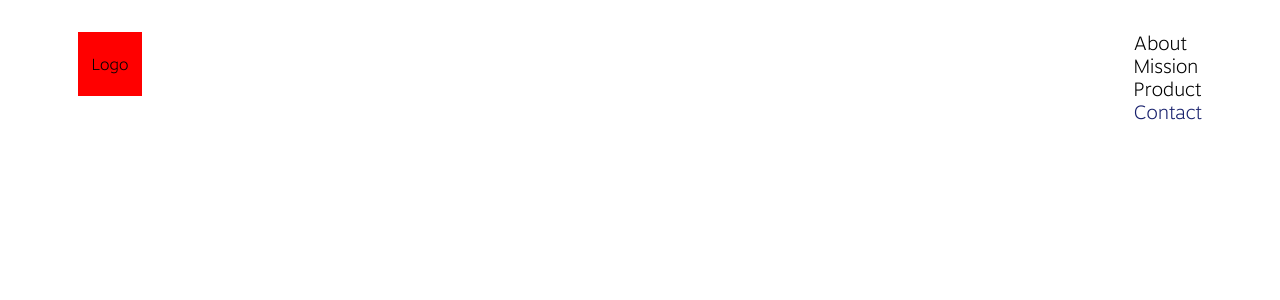
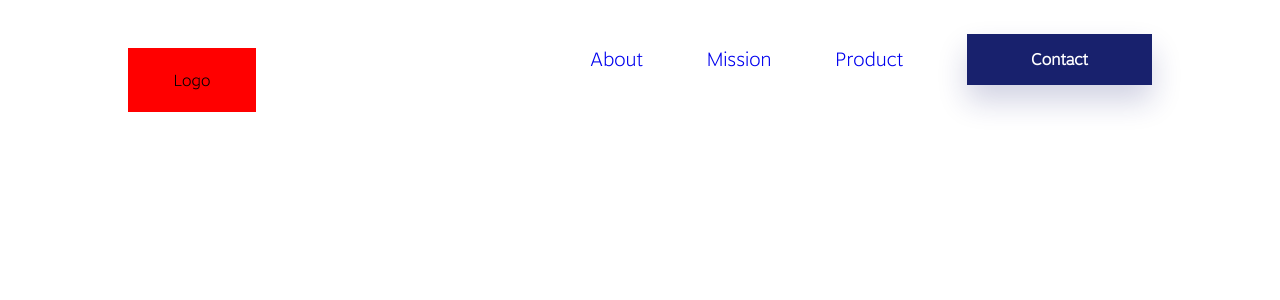
Before and after one commit to InspiraMe-io/inspirame.landingpage, a Next.js app: page / in a window 1280 px wide. Shown: the top 300 px of the page. Built offline with nearby package versions, Linux system fonts and the light colour scheme.

Commit message:
finish header component base

```diff
--- a/src/components/Header.tsx
+++ b/src/components/Header.tsx
@@ -1,20 +1,21 @@
+import { useRef } from 'react'
 import styles from '../styles/components/Header.module.scss'
 import { Button } from './Button'
 
 export default function Header() {
+
     return (
         <header className={styles.headerContainer}>
             <div>
-                {/* Logo here */}
                 <div className={styles.logo} >
                     Logo
                 </div>
             </div>
             <div>
-                <ul>
-                    <li><a>About</a></li>
-                    <li><a>Mission</a></li>
-                    <li><a>Product</a></li>
+                <ul className={styles.navItems}>
+                    <li><a href="#">About</a></li>
+                    <li><a href="#">Mission</a></li>
+                    <li><a href="#">Product</a></li>
                     <li><Button text="Contact" /></li>
                 </ul>
             </div>
--- a/src/pages/index.tsx
+++ b/src/pages/index.tsx
@@ -3,8 +3,8 @@ import styles from '../styles/pages/Index.module.scss'
 
 export default function Home() {
   return (
-    <div className={styles.container}>
+    <>
       <Header />
-    </div>
+    </>
   )
 }
--- a/src/styles/components/Button.module.scss
+++ b/src/styles/components/Button.module.scss
@@ -1,5 +1,15 @@
 .containerButton {
-    font-size: 1.2rem;
-    color: rgb(24, 33, 109);
+    background-color: rgb(24, 33, 109);
+    color: rgb(255, 255, 255);;
+    padding: 1rem 4rem;
 
+    cursor: pointer;
+    transition: all .5s;
+    font-size: 1rem;
+    font-weight: 700;
+    box-shadow: rgba(23, 31, 114, 0.2) 0px 16px 30px;
 }
+
+.containerButton:hover {
+    background-color: red;
+}
--- a/src/styles/components/Header.module.scss
+++ b/src/styles/components/Header.module.scss
@@ -1,17 +1,16 @@
 .headerContainer {
     height: 200px;
-    max-width: 1124px;
+    max-width: 1024px;
     margin: auto;
-
     display: flex;
     flex-direction: row;
     justify-content: space-between;
 
-    padding-top: 2rem;
+    padding-top: 3rem;
 }
 
 .logo {
-    width: 4rem;
+    width: 8rem;
     height: 4rem;
     background-color: red;
 
@@ -19,3 +18,10 @@
     justify-content: center;
     align-items: center;
 }
+
+.navItems {
+    display: flex;
+    align-items: center;
+    justify-content: center;
+    gap: 4rem;
+}
--- a/src/styles/pages/Index.module.scss
+++ b/src/styles/pages/Index.module.scss
@@ -1,3 +1,4 @@
 .container {
-    // :)
+    margin: auto;
+    max-width: 1200px;
 }
```
